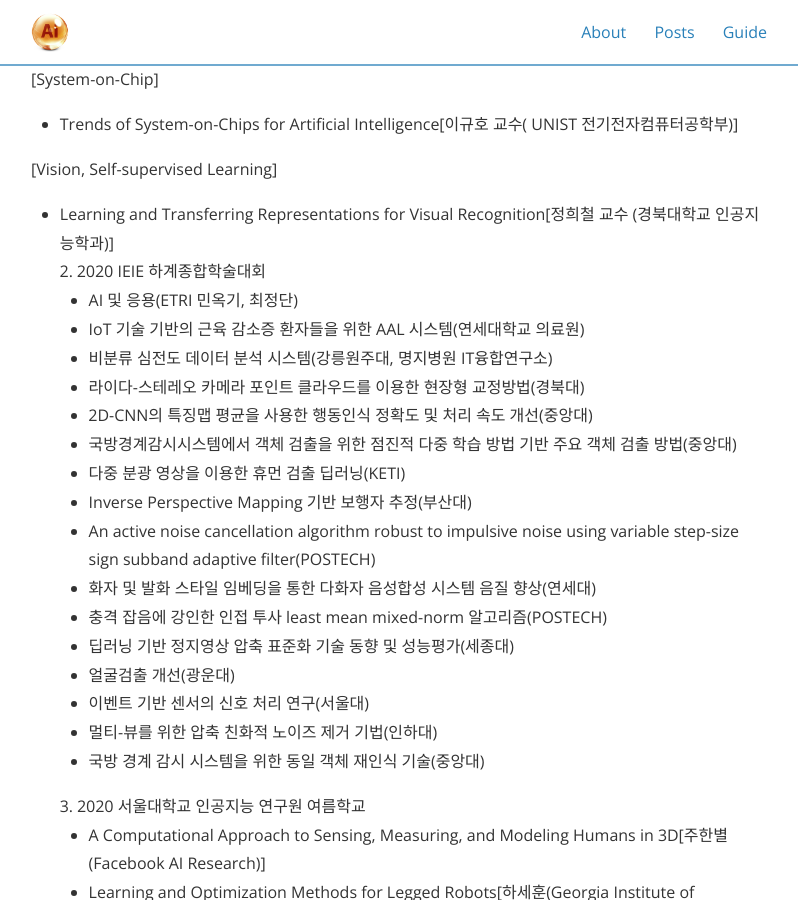
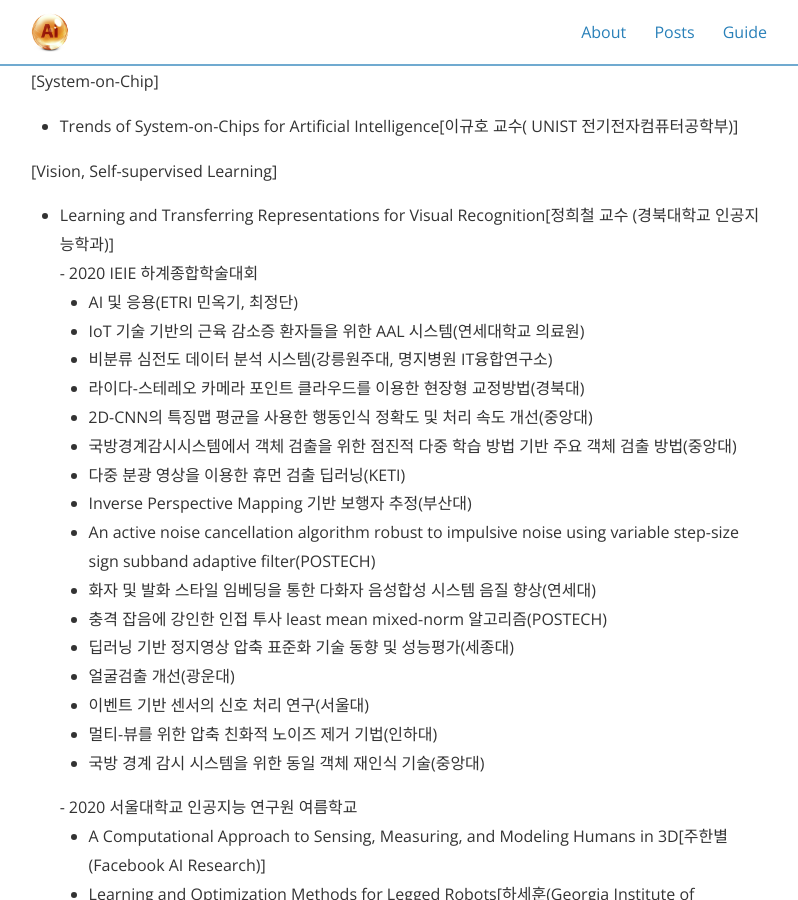
Before and after one commit to jeonghoonkim1211/jeonghoonkim1211.github.io, a Jekyll site: the page built from _posts/2021-02-22-seminar1.md, in a window 1280 px wide and 900 px high, scrolled down 1128 px. Shown: the whole window, without its empty margins (241-1039 px from the left). Built offline with Jekyll 4.4.1, drawn with Linux system fonts in a browser that asks for light colours; nearby versions of some CDN libraries; some of the changed text lies outside the part shown.

Commit message:
Update 2021-02-22-seminar1.md

```diff
--- a/_posts/2021-02-22-seminar1.md
+++ b/_posts/2021-02-22-seminar1.md
@@ -42,7 +42,7 @@ cover:  "/assets/seminar1.png"
 <li>Learning and Transferring Representations for Visual Recognition[정희철 교수 (경북대학교 인공지능학과)]</li>
 
 
-2. 2020 IEIE 하계종합학술대회
+- 2020 IEIE 하계종합학술대회
 
 <ul>
 <li>AI 및 응용(ETRI 민옥기, 최정단)</li>
@@ -63,7 +63,7 @@ cover:  "/assets/seminar1.png"
 <li>국방 경계 감시 시스템을 위한 동일 객체 재인식 기술(중앙대)</li>
 </ul>
 
-3. 2020 서울대학교 인공지능 연구원 여름학교
+- 2020 서울대학교 인공지능 연구원 여름학교
 
 <ul>
  <li>A Computational Approach to Sensing, Measuring, and Modeling Humans in 3D[주한별(Facebook AI Research)]</li>
```
Also changed, not shown: other parts of _posts/2021-02-22-seminar1.md (+3 -3 lines).
